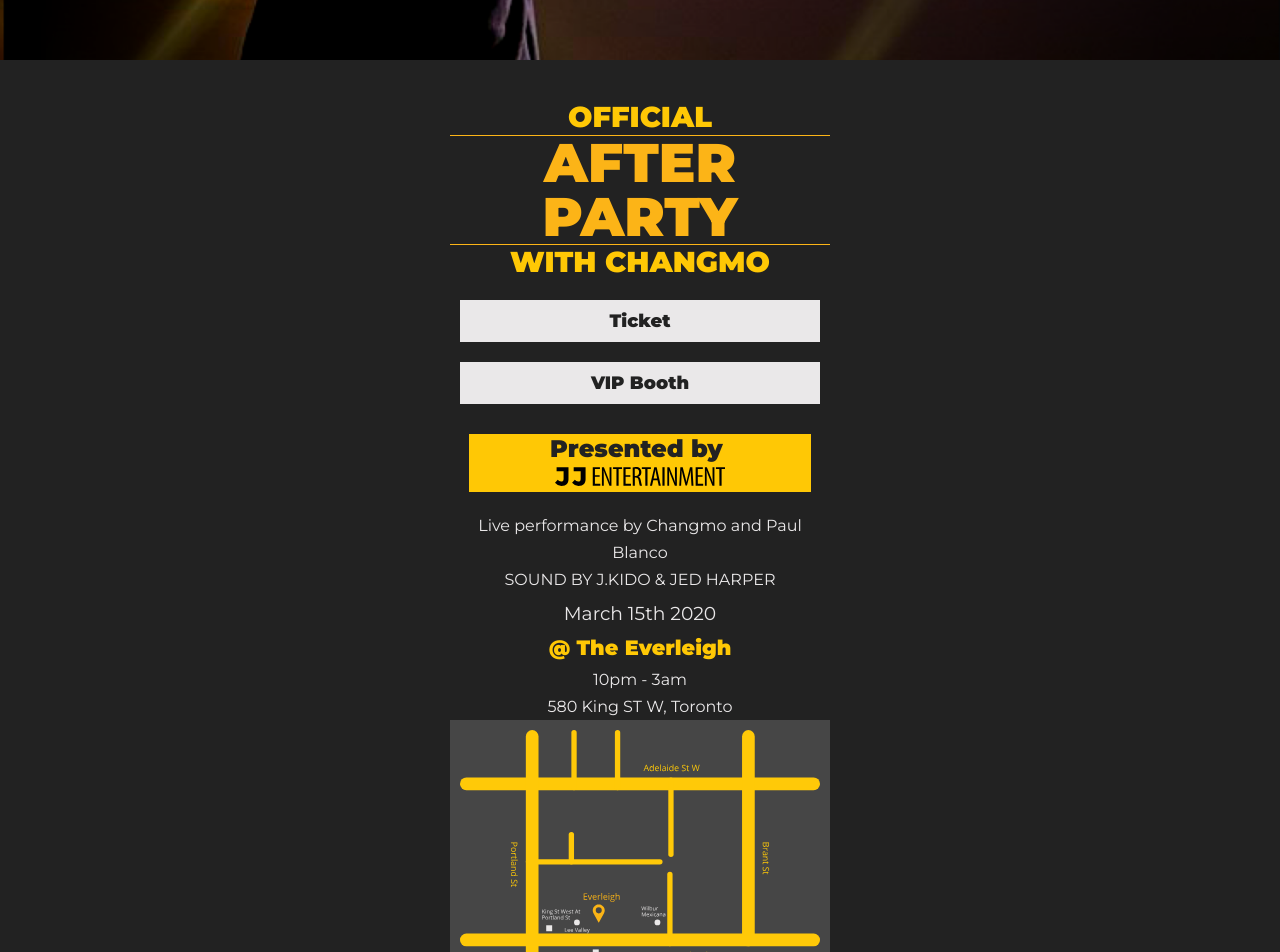
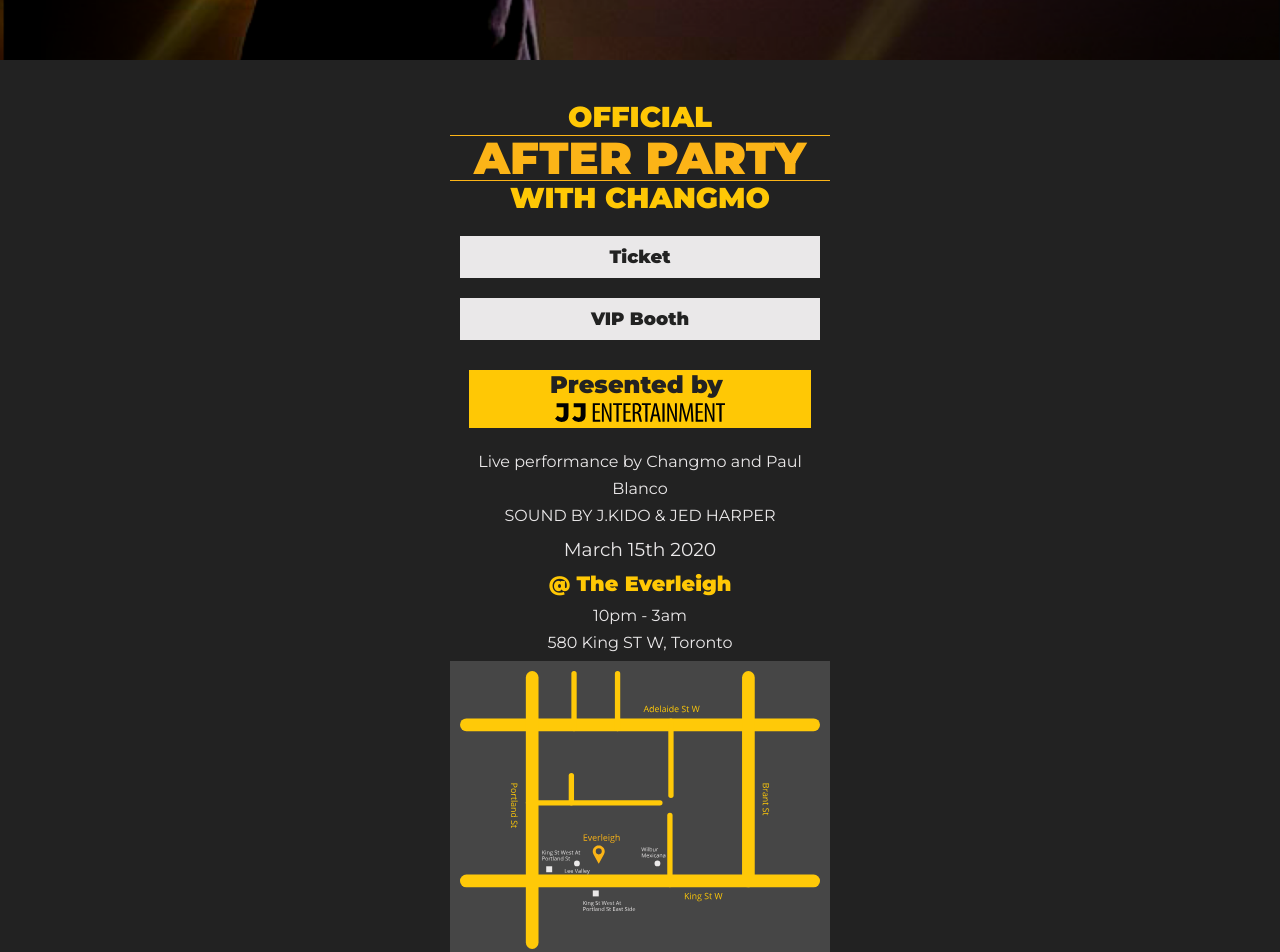
Before and after one commit to vancityjun/jj-ent, a React (Create React App) app: page / in a window 1280 px wide. Shown: the part 740-1692 px from the top of the page. Built offline with nearby package versions, Linux system fonts and the light colour scheme.

Commit message:
improve designs

```diff
--- a/src/App.scss
+++ b/src/App.scss
@@ -66,7 +66,7 @@
   .title {
     color: $primaryColor;
     font-weight: inherit;
-    font-size: 1.7em;
+    font-size: 1.4em;
     line-height: 1;
     &:before,
     &:after {
@@ -92,7 +92,7 @@
   line-height: 0;
   background: #464646;
   padding: 10px;
-  // margin-top: 10px;
+  margin-top: 5px;
 }
 .small {
   font-size: 14px;
```
